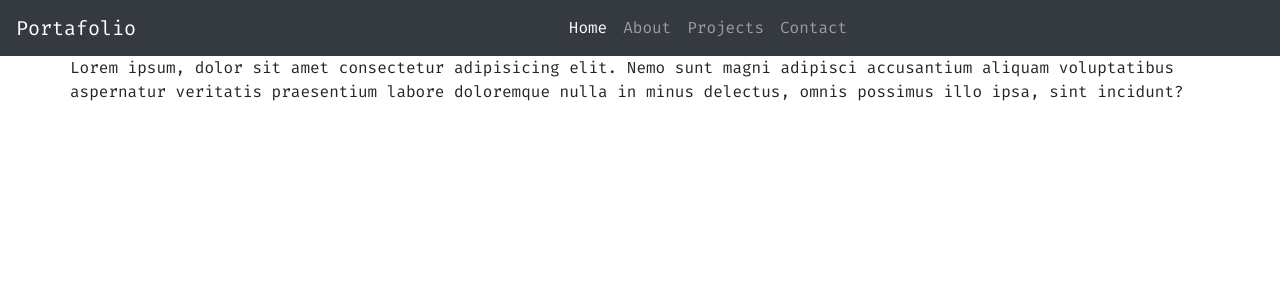
After one commit to esmejia277/Portfolio, a Flask app: page /contact in a window 1280 px wide. The commit adds this page. Shown: the top 300 px of the page. Run offline with Flask 2, Linux system fonts and the light colour scheme; some libraries are stand-ins or nearby versions.

Commit message:
Preparing templates and navbar

```diff
--- a/app/static/css/style.css
+++ b/app/static/css/style.css
@@ -0,0 +1,3 @@
+* {
+    font-family: 'Fira Code', monospace !important;
+}
--- /dev/null
+++ b/app/templates/public/about.html
@@ -0,0 +1 @@
+{% extends 'public/base.html' %}
--- a/app/templates/public/base.html
+++ b/app/templates/public/base.html
@@ -1,12 +1,42 @@
+
 <!DOCTYPE html>
 <html lang="en">
 <head>
     <meta charset="UTF-8">
     <meta name="viewport" content="width=device-width, initial-scale=1.0">
     <meta http-equiv="X-UA-Compatible" content="ie=edge">
-    <title>Document</title>
+    <link rel="stylesheet" href="https://stackpath.bootstrapcdn.com/bootstrap/4.4.1/css/bootstrap.min.css" integrity="sha384-Vkoo8x4CGsO3+Hhxv8T/Q5PaXtkKtu6ug5TOeNV6gBiFeWPGFN9MuhOf23Q9Ifjh" crossorigin="anonymous">
+    <link href="https://fonts.googleapis.com/css?family=Fira+Code&display=swap" rel="stylesheet">
+    <link rel="stylesheet" href="{{ url_for('static', filename='css/style.css')}}">
+    <title>{% block title %}{% endblock title %}</title>
 </head>
+<nav class="navbar navbar-expand-lg navbar-dark bg-dark">
+    <button class="navbar-toggler" type="button" data-toggle="collapse" data-target="#navbarTogglerDemo01" aria-controls="navbarTogglerDemo01" aria-expanded="false" aria-label="Toggle navigation">
+      <span class="navbar-toggler-icon"></span>
+    </button>
+    <div class="collapse navbar-collapse" id="navbarTogglerDemo01">
+      <a class="navbar-brand" href="/"> Portafolio </a>
+      <ul class="navbar-nav mr-auto mt-2 mt-lg-0 ml-auto">
+        <li class="nav-item active">
+          <a class="nav-link" href="/">Home <span class="sr-only">(current)</span></a>
+        </li>
+        <li class="nav-item">
+          <a class="nav-link" href="/about">About</a>
+        </li>
+        <li class="nav-item">
+          <a class="nav-link" href="/projects">Projects</a>
+        </li>
+        <li class="nav-item">
+            <a class="nav-link" href="/contact">Contact</a>
+          </li>
+      </ul>
+    </div>
+  </nav>
 <body>
-    <h1 style="color:red"> Hello world</h1>
+    {% block content %}
+    {% endblock content %}
 </body>
+    <script src="https://code.jquery.com/jquery-3.4.1.slim.min.js" integrity="sha384-J6qa4849blE2+poT4WnyKhv5vZF5SrPo0iEjwBvKU7imGFAV0wwj1yYfoRSJoZ+n" crossorigin="anonymous"></script>
+    <script src="https://cdn.jsdelivr.net/npm/popper.js@1.16.0/dist/umd/popper.min.js" integrity="sha384-Q6E9RHvbIyZFJoft+2mJbHaEWldlvI9IOYy5n3zV9zzTtmI3UksdQRVvoxMfooAo" crossorigin="anonymous"></script>
+    <script src="https://stackpath.bootstrapcdn.com/bootstrap/4.4.1/js/bootstrap.min.js" integrity="sha384-wfSDF2E50Y2D1uUdj0O3uMBJnjuUD4Ih7YwaYd1iqfktj0Uod8GCExl3Og8ifwB6" crossorigin="anonymous"></script>
 </html>
--- /dev/null
+++ b/app/templates/public/contact.html
@@ -0,0 +1,11 @@
+{% extends 'public/base.html' %}
+
+{% block content %}
+
+<div class="container">
+    <div class="row">
+        Lorem ipsum, dolor sit amet consectetur adipisicing elit. Nemo sunt magni adipisci accusantium aliquam voluptatibus aspernatur veritatis praesentium labore doloremque nulla in minus delectus, omnis possimus illo ipsa, sint incidunt?
+    </div>
+</div>
+
+{% endblock content %}
--- /dev/null
+++ b/app/templates/public/projects.html
@@ -0,0 +1 @@
+{% extends 'public/base.html' %}
--- a/app/views.py
+++ b/app/views.py
@@ -4,3 +4,15 @@ from flask import render_template
 @app.route('/')
 def index():
     return render_template('public/index.html')
+
+@app.route('/projects')
+def projects():
+    return render_template('public/projects.html')
+
+@app.route('/about')
+def about():
+    return render_template('public/about.html')
+
+@app.route('/contact')
+def contact():
+    return render_template('public/contact.html')
```
Also changed, not shown: app/templates/public/index.html (+3 -12 lines).
